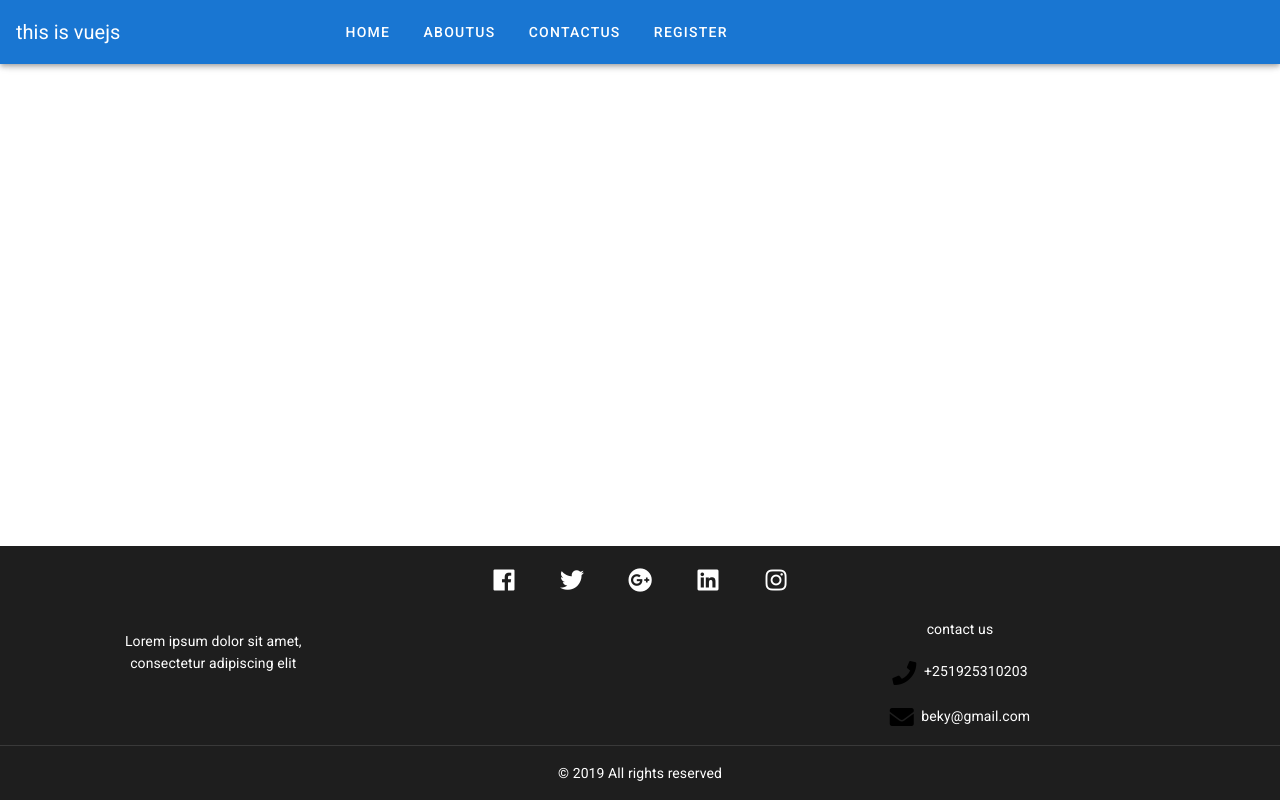
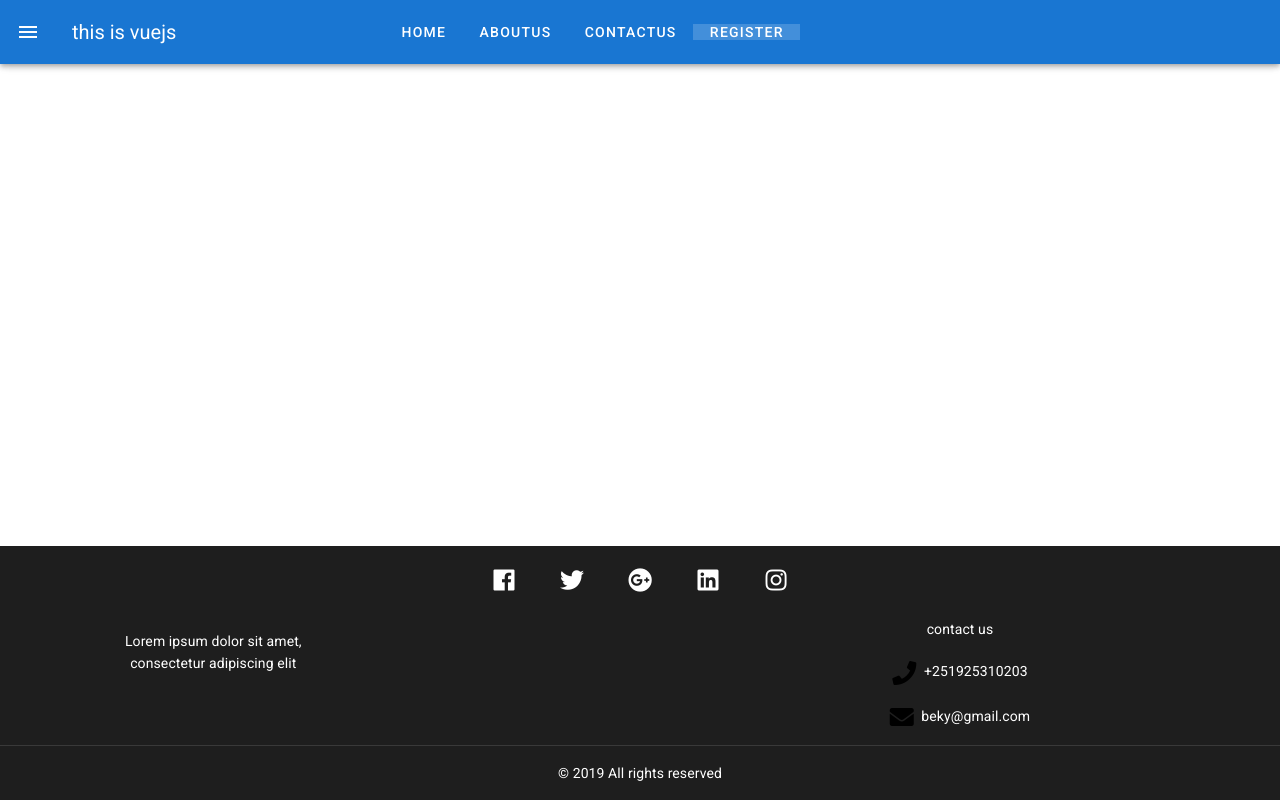
Before and after one commit to BekyH/sms, a Vue app: page /#/register in a window 1280 px wide. Built offline with nearby package versions, Linux system fonts and the light colour scheme.

Commit message:
routing added

```diff
--- a/package.json
+++ b/package.json
@@ -11,6 +11,7 @@
     "core-js": "^2.6.5",
     "vue": "^2.6.10",
     "vue-material-design-icons": "^4.1.0",
+    "vue-router": "^3.1.3",
     "vuetify": "^2.0.0"
   },
   "devDependencies": {
--- a/src/App.vue
+++ b/src/App.vue
@@ -2,7 +2,7 @@
   <v-app>
     <compheader></compheader>
     <v-content>
-
+      <router-view/>
     </v-content>
     <compfooter></compfooter>
   </v-app>
--- /dev/null
+++ b/src/components/about.vue
@@ -0,0 +1,3 @@
+<template>
+
+</template>
--- /dev/null
+++ b/src/components/contact.vue
@@ -0,0 +1,3 @@
+<template>
+
+</template>
--- a/src/components/header.vue
+++ b/src/components/header.vue
@@ -1,24 +1,30 @@
 <template>
 <nav>
     <v-toolbar color="primary" class="white--text"  >
+        <v-app-bar-nav-icon class="white--text" @click.stop="drawer!=drawer" ></v-app-bar-nav-icon>
         <v-toolbar-title>{{title}}</v-toolbar-title>
         <v-flex md6 offset-2>
             <v-toolbar-items>
-                <v-btn text class="white--text">Home</v-btn>
-                <v-btn text class="white--text">Aboutus</v-btn>
-                <v-btn text class="white--text">Contactus</v-btn>
-                <v-btn text class="white--text">register</v-btn>
+                <v-btn text to="/home" class="white--text">Home</v-btn>
+                <v-btn text to="/about" class="white--text">Aboutus</v-btn>
+                <v-btn text to="/contact" class="white--text">Contactus</v-btn>
+                <v-btn text to="/register" class="white--text">register</v-btn>
             </v-toolbar-items>
 
         </v-flex>
 
     </v-toolbar>
+    <v-navigation-drawer app v-model="drawer" class="indigo">
+
+    </v-navigation-drawer>
 </nav>
 </template>
 <script>
 export default {
     data: () => ({
-        title:'this is vuejs'
+        title:'this is vuejs',
+        drawer:false
+
   }),
 }
 </script>
--- /dev/null
+++ b/src/components/home.vue
@@ -0,0 +1,3 @@
+<template>
+
+</template>
--- /dev/null
+++ b/src/components/register.vue
@@ -0,0 +1,9 @@
+<template>
+<v-container>
+    <v-flex offset-1>
+        <v-card>
+
+        </v-card>
+    </v-flex>
+</v-container>
+</template>
--- a/src/main.js
+++ b/src/main.js
@@ -1,17 +1,53 @@
 import Vue from 'vue'
 import App from './App.vue'
+import VueRouter from 'vue-router'
 import vuetify from './plugins/vuetify';
 import Header from './components/header';
 import footer from './components/footer';
+import register from './components/register';
+import home from './components/home';
+import about from './components/about';
+import contact from './components/contact';
 import '@mdi/font/css/materialdesignicons.css';
+
 Vue.component('compheader',Header);
 Vue.component('compfooter',footer);
+Vue.component('pregister',register);
+Vue.component('home',home);
+Vue.component('about',about);
+Vue.component('contact',contact);
+Vue.use(VueRouter)
+let router = new VueRouter({
+    routes:[
+      {
+        path:'/register',
+        name:'Register',
+        component:register
+      },
+      {
+        path:'/home',
+        name:'Home',
+        component:home
 
+      },
+      {
+        path:'/about',
+        name:'About',
+        component:about
+      },
+      {
+        path:'/contact',
+        name:'Contact',
+        component:contact
+      }
 
+    ]
+})
 
 new Vue({
 
   vuetify,
+  router,
   icons: {
     iconfont: 'mdi', // 'mdi' || 'mdiSvg' || 'md' || 'fa' || 'fa4'
   },
```
Also changed, not shown: 1 other file (tests, documents, lock files or other folders).
